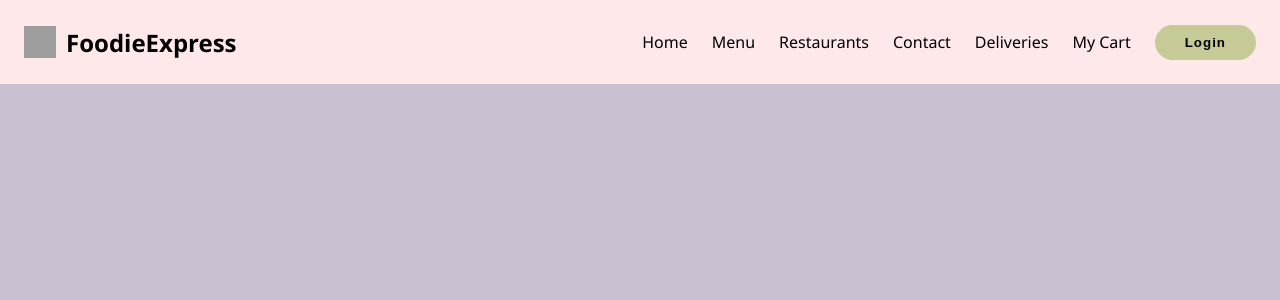
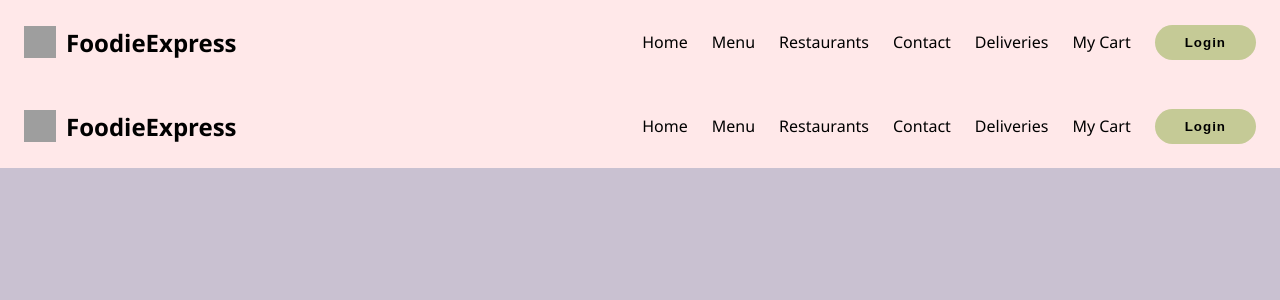
Before and after one commit to Bhanuka-Fernando/OrderPayment-Frontend, a React (Create React App) app in the folder orderpayment/: page /cart in a window 1280 px wide. Shown: the top 300 px of the page. Built offline with nearby package versions, Linux system fonts and the light colour scheme; grey boxes are pictures that could not be loaded.

Commit message:
created header
there is an issue with router in react

```diff
--- a/orderpayment/src/App.js
+++ b/orderpayment/src/App.js
@@ -1,10 +1,21 @@
+import { Routes, Route } from 'react-router-dom';
+
 import './Component/Header/nav'
 import Navbar from './Component/Header/nav';
+import Cart from './Pages/Cart/cartPage';
+import Home from './Pages/Home/Homepage';
 
 function App() {
   return (
     <div className="App">
-       <Navbar></Navbar>
+
+        <Navbar />
+        <Routes>
+          <Route path="/" element={<Home />} />
+          <Route path="/cart" element={<Cart />} />
+          <Route path="*" element={<h1>404 Not Found</h1>} />
+        </Routes>
+
     </div>
   );
 }
--- a/orderpayment/src/Component/Header/nav.js
+++ b/orderpayment/src/Component/Header/nav.js
@@ -1,5 +1,5 @@
 import React, { useState } from 'react';
-import './nav.css'; // Import the CSS file
+import './nav.css';
 
 const Navbar = () => {
   const [isOpen, setIsOpen] = useState(false);
@@ -14,12 +14,12 @@ const Navbar = () => {
       </div>
 
       <div className={`navbar-links ${isOpen ? 'open' : ''}`}>
-        <a href="#">Home</a>
+        <a href="/">Home</a>
         <a href="#">Menu</a>
         <a href="#">Restaurants</a>
         <a href="#">Contact</a>
         <a href="#">Deliveries</a>
-        <a href="#">My Cart</a>
+        <a href="/cart">My Cart</a>
 
         <button className="login-btn">Login</button>
       </div>
--- /dev/null
+++ b/orderpayment/src/Pages/Cart/cartPage.js
@@ -0,0 +1,15 @@
+import React from "react";
+import Navbar from "../../Component/Header/nav";
+
+
+const Cart = () => {
+    return (
+        <div>
+
+        <Navbar />
+
+        </div>
+    )
+}
+
+export default Cart;
--- /dev/null
+++ b/orderpayment/src/Pages/Home/Homepage.js
@@ -0,0 +1,12 @@
+import React from "react";
+
+const Home = () => {
+    return(
+        <div style={{ padding: '20px' }}>
+            <h1>Welcome to FoodieExpress 🍔</h1>
+            <p>This is the homepage.</p>
+        </div>
+    )
+}
+
+export default Home;
--- a/orderpayment/src/index.js
+++ b/orderpayment/src/index.js
@@ -2,11 +2,13 @@ import React from 'react';
 import ReactDOM from 'react-dom/client';
 import './index.css';
 import App from './App';
-
+import { BrowserRouter } from 'react-router-dom';
 
 const root = ReactDOM.createRoot(document.getElementById('root'));
 root.render(
   <React.StrictMode>
-    <App />
+    <BrowserRouter>
+      <App />
+    </BrowserRouter>
   </React.StrictMode>
 );
```
Also changed, not shown: orderpayment/src/Pages/Cart/cartStyle.css (added).
